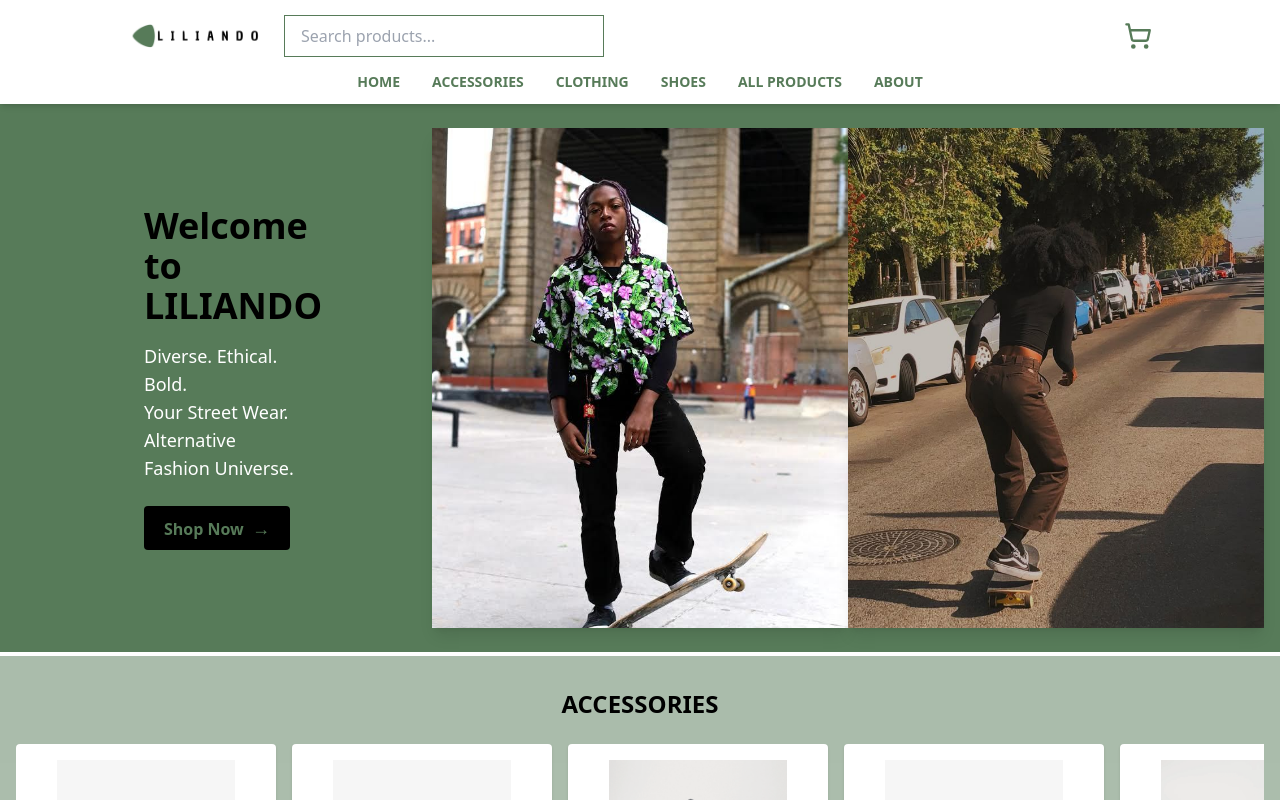
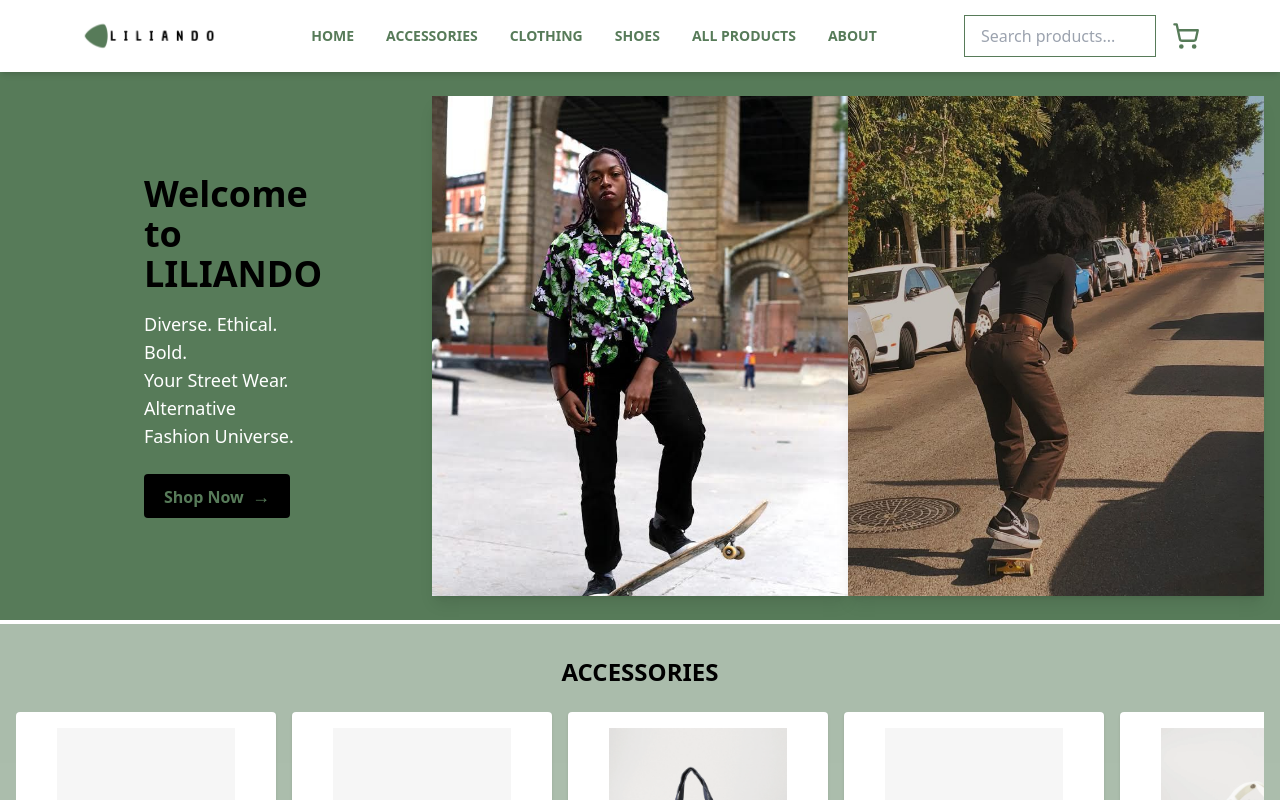
Before and after one commit to Lilian-CR/liliando_ecommerce, a React (Vite) app: page / in a window 1280 px wide. Shown: the top 800 px of the page. Built offline with nearby package versions, Linux system fonts and the light colour scheme.

Commit message:
Update Navbar.jsx

```diff
--- a/src/components/Navbar.jsx
+++ b/src/components/Navbar.jsx
@@ -49,28 +49,60 @@ function Navbar({ cartCount }) {
 
   return (
     <nav className="sticky top-0 z-50 bg-white text-primary shadow-md">
-      <div className="flex flex-wrap md:flex-nowrap items-center justify-between gap-4 px-4 py-3 md:px-32">
-        {/* Logo + Search */}
-        <div className="flex items-center gap-4 flex-grow">
-          <div onClick={(e) => handleScroll(e, "home")} className="cursor-pointer">
-            <img
-              src={StoreLogo}
-              alt="LILIANDO Store Logo"
-              className="h-12 w-auto max-w-[140px] object-contain"
-            />
-          </div>
+      <div className="hidden md:flex items-center justify-between px-4 py-3 md:px-10 lg:px-20">
+        {/* Logo */}
+        <div
+          onClick={(e) => handleScroll(e, "home")}
+          className="cursor-pointer flex-shrink-0"
+        >
+          <img
+            src={StoreLogo}
+            alt="LILIANDO Store Logo"
+            className="h-12 w-auto object-contain"
+          />
+        </div>
+
+        {/* Navigation links */}
+        <ul className="flex gap-4 font-bold text-sm uppercase">
+          {menuItems.map((item) => (
+            <li key={item.label}>
+              {item.href ? (
+                <NavLink
+                  to={item.href}
+                  className={({ isActive }) =>
+                    `px-2 py-1 rounded transition ${
+                      isActive
+                        ? "text-primary font-bold underline"
+                        : "hover:bg-contrastHover"
+                    }`
+                  }
+                >
+                  {item.label}
+                </NavLink>
+              ) : (
+                <a
+                  href={`#${item.id}`}
+                  onClick={(e) => handleScroll(e, item.id)}
+                  className="hover:bg-contrastHover px-2 py-1 rounded transition"
+                >
+                  {item.label}
+                </a>
+              )}
+            </li>
+          ))}
+        </ul>
+
+        {/* Search + Cart */}
+        <div className="flex items-center gap-4">
           <input
             type="text"
             placeholder="Search products..."
             value={searchTerm}
             onChange={(e) => setSearchTerm(e.target.value)}
             onKeyDown={handleSearch}
-            className="border border-primary px-4 py-2 w-full max-w-xs hidden sm:block"
+            className="border border-primary px-4 py-2 w-48"
           />
-        </div>
 
-        {/* Cart + Mobile Menu Toggle */}
-        <div className="flex items-center gap-4">
           <button
             onClick={() => navigate("/cart")}
             aria-label="View cart"
@@ -83,46 +115,47 @@ function Navbar({ cartCount }) {
               </span>
             )}
           </button>
+        </div>
+      </div>
+
+      {/* Mobile View */}
+      <div className="md:hidden px-4 py-3 flex justify-between items-center">
+        <div
+          onClick={(e) => handleScroll(e, "home")}
+          className="cursor-pointer"
+        >
+          <img
+            src={StoreLogo}
+            alt="LILIANDO Store Logo"
+            className="h-10 w-auto object-contain"
+          />
+        </div>
+
+        <div className="flex items-center gap-4">
+          <button
+            onClick={() => navigate("/cart")}
+            aria-label="View cart"
+            className="relative"
+          >
+            <ShoppingCart size={26} />
+            {cartCount > 0 && (
+              <span className="absolute -top-2 -right-2 bg-primary text-white text-xs w-5 h-5 flex items-center justify-center rounded-full">
+                {cartCount}
+              </span>
+            )}
+          </button>
 
           <button
-            className="md:hidden"
+            className=""
             onClick={() => setMenuOpen(!menuOpen)}
             aria-label="Toggle menu"
           >
-            <Menu size={28} />
+            <Menu size={26} />
           </button>
         </div>
       </div>
 
-      {/* Desktop Menu */}
-      <ul className="hidden md:flex flex-wrap justify-center gap-4 font-bold text-sm uppercase px-4 pb-3">
-        {menuItems.map((item) => (
-          <li key={item.label}>
-            {item.href ? (
-              <NavLink
-                to={item.href}
-                className={({ isActive }) =>
-                  `px-2 py-1 rounded transition ${
-                    isActive ? "text-primary font-bold underline" : "hover:bg-contrastHover"
-                  }`
-                }
-              >
-                {item.label}
-              </NavLink>
-            ) : (
-              <a
-                href={`#${item.id}`}
-                onClick={(e) => handleScroll(e, item.id)}
-                className="hover:bg-contrastHover px-2 py-1 rounded transition"
-              >
-                {item.label}
-              </a>
-            )}
-          </li>
-        ))}
-      </ul>
-
-      {/* Mobile Menu */}
+      {/* Mobile Menu Dropdown */}
       {menuOpen && (
         <div className="md:hidden px-4 pb-4 flex flex-col gap-2 font-bold text-sm uppercase bg-white shadow-inner">
           <input
@@ -141,7 +174,9 @@ function Navbar({ cartCount }) {
                 onClick={() => setMenuOpen(false)}
                 className={({ isActive }) =>
                   `px-2 py-1 rounded transition ${
-                    isActive ? "text-primary font-bold underline" : "hover:bg-contrastHover"
+                    isActive
+                      ? "text-primary font-bold underline"
+                      : "hover:bg-contrastHover"
                   }`
                 }
               >
```
